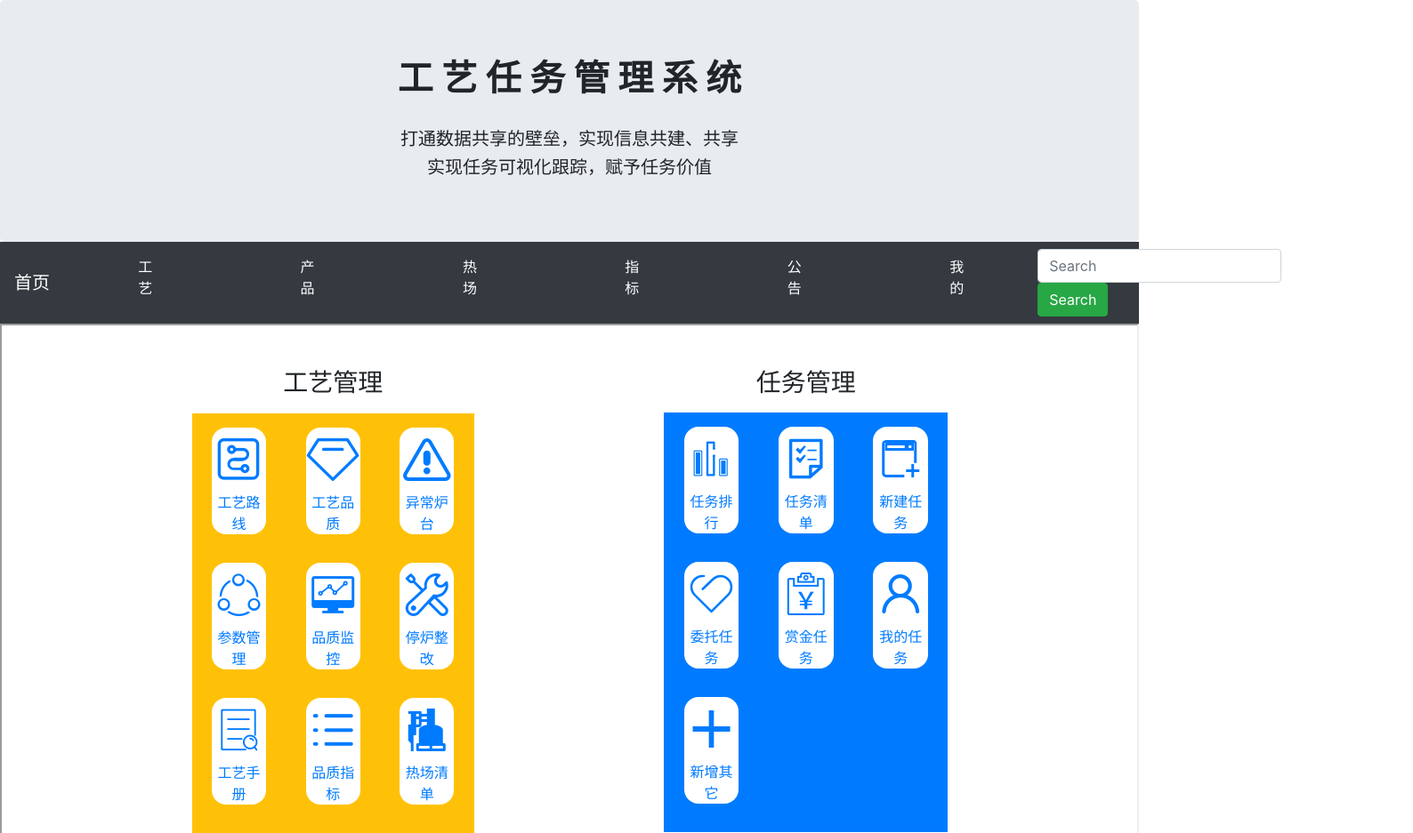
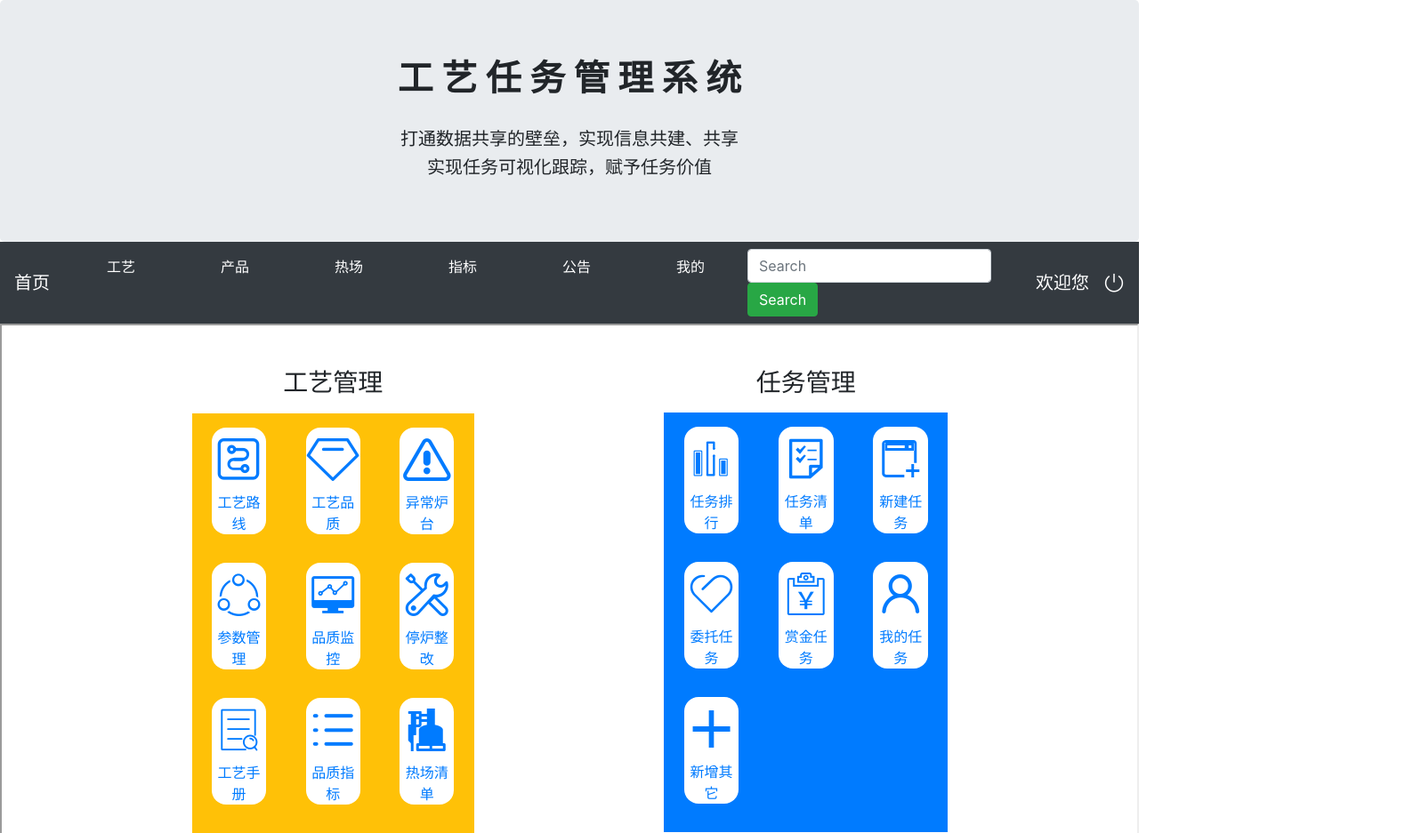
Before and after one commit to fandongxiang/tech_task-system, a plain HTML site: page index.html in a window 1280 px wide. Shown: the top 937 px of the page at 89% size, 1588 px wide, since content can reach past the window. Drawn offline with Linux system fonts and the light colour scheme; no server answers.

Commit message:
commit-index.js

```diff
--- a/assets/css/index.css
+++ b/assets/css/index.css
@@ -15,8 +15,10 @@ body {
 /* navbar */
 @media (min-width: 768px){
 .navbar-expand-md .navbar-nav .nav-link {
-    padding-right: 5.2rem;
-    padding-left: 5.2rem;
+    /* padding-right: 3rem;
+    padding-left: 3rem; */
+    width: 8rem;
+    text-align: center;
     color: white;
 }
 }
--- a/assets/js/baseAPI.js
+++ b/assets/js/baseAPI.js
@@ -2,7 +2,7 @@
 $.ajaxPrefilter(function (options) {
   // options.url = 'http://10.4.6.132:3008' + options.url                 // 此处不能写本地 127.0.0.1 不然手机端访问不到
   // options.url = 'http://192.168.1.14:3008' + options.url
-  options.url = 'http://192.168.66.59:3008' + options.url
+  options.url = 'http://192.168.43.7:3008' + options.url
 
   // 全局统一挂载 complete ，实现权限拦截
   options.complete = function (res) {
```
